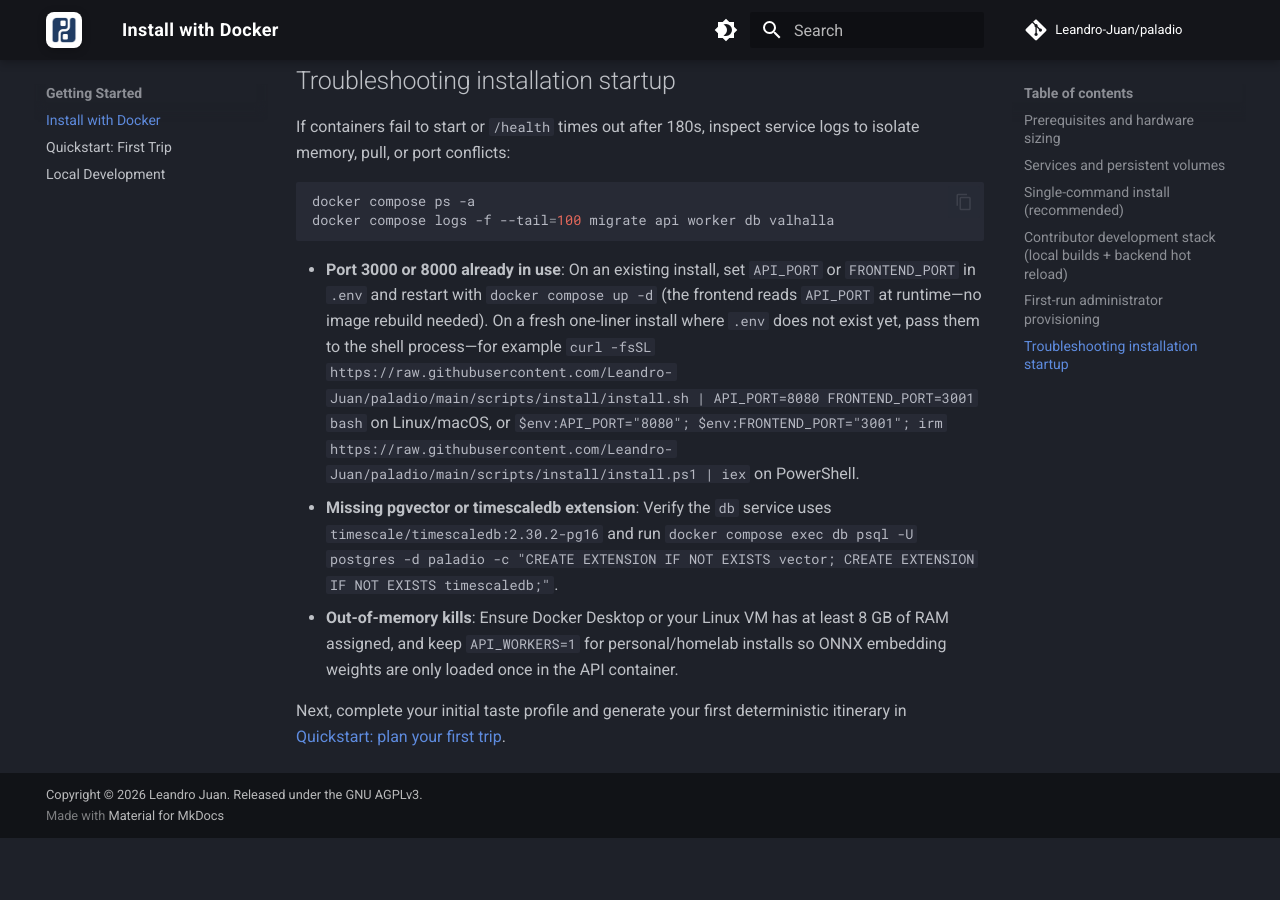
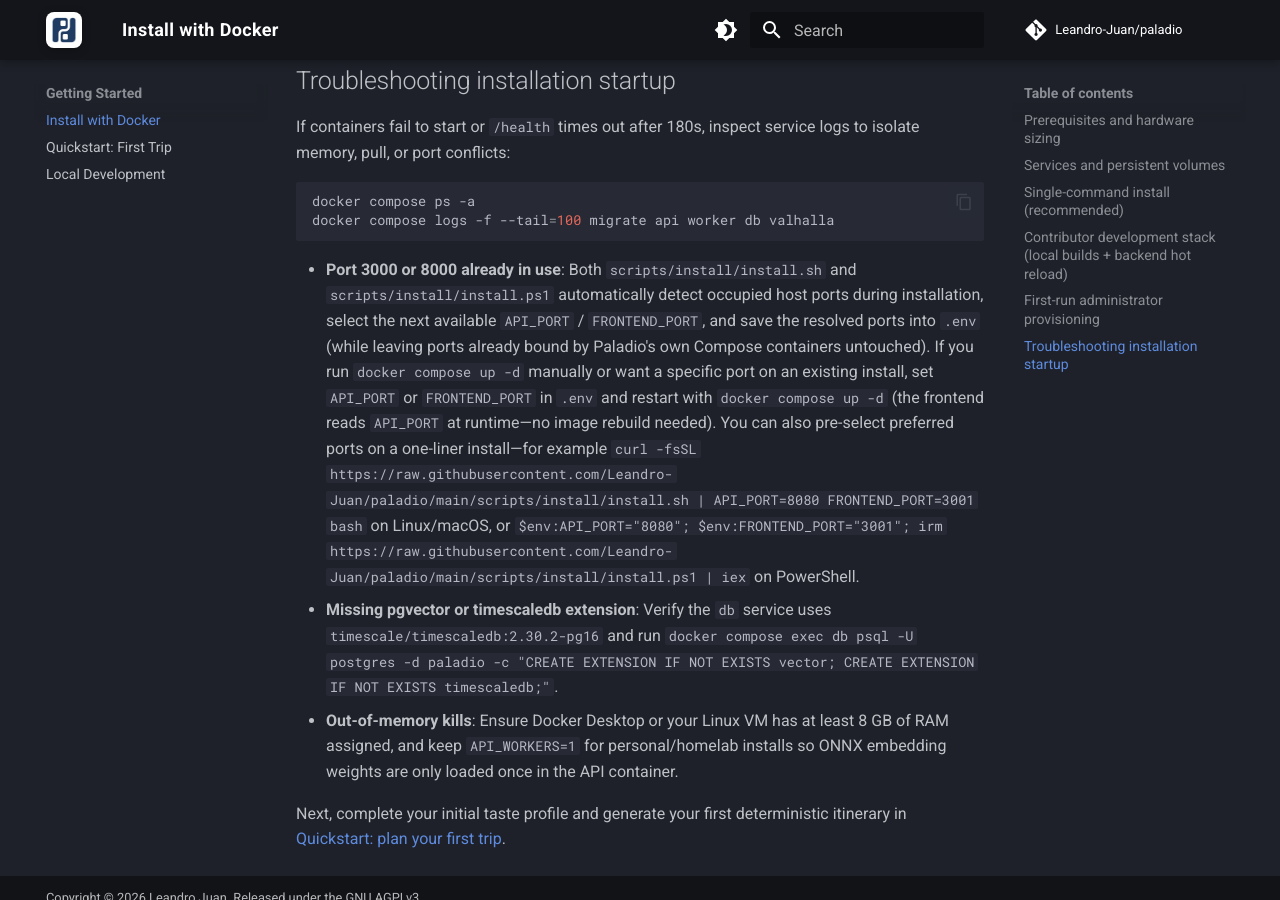
Before and after one commit to Leandro-Juan/paladio, an MkDocs documentation site: the page built from docs/getting-started/installation.md, in a window 1280 px wide and 900 px high, scrolled down 3059 px. Built offline with MkDocs 1.6.1 and Material for MkDocs 9.7.7, drawn with Linux system fonts in a browser that asks for light colours; comment, search, counter and statistics services are not loaded; before the commit the page ends 3897 px from its top, so only the background shows below that.

Commit message:
feat(install): auto-select free ports when defaults are in use
Signed-off-by: Leandro <l.juanalba@proton.me>

````diff
--- a/docs/getting-started/installation.md
+++ b/docs/getting-started/installation.md
@@ -88,7 +88,7 @@ docker compose ps -a
 docker compose logs -f --tail=100 migrate api worker db valhalla
 ```
 
-- **Port 3000 or 8000 already in use**: On an existing install, set `API_PORT` or `FRONTEND_PORT` in `.env` and restart with `docker compose up -d` (the frontend reads `API_PORT` at runtime—no image rebuild needed). On a fresh one-liner install where `.env` does not exist yet, pass them to the shell process—for example `curl -fsSL https://raw.githubusercontent.com/Leandro-Juan/paladio/main/scripts/install/install.sh | API_PORT=8080 FRONTEND_PORT=3001 bash` on Linux/macOS, or `$env:API_PORT="8080"; $env:FRONTEND_PORT="3001"; irm https://raw.githubusercontent.com/Leandro-Juan/paladio/main/scripts/install/install.ps1 | iex` on PowerShell.
+- **Port 3000 or 8000 already in use**: Both `scripts/install/install.sh` and `scripts/install/install.ps1` automatically detect occupied host ports during installation, select the next available `API_PORT` / `FRONTEND_PORT`, and save the resolved ports into `.env` (while leaving ports already bound by Paladio's own Compose containers untouched). If you run `docker compose up -d` manually or want a specific port on an existing install, set `API_PORT` or `FRONTEND_PORT` in `.env` and restart with `docker compose up -d` (the frontend reads `API_PORT` at runtime—no image rebuild needed). You can also pre-select preferred ports on a one-liner install—for example `curl -fsSL https://raw.githubusercontent.com/Leandro-Juan/paladio/main/scripts/install/install.sh | API_PORT=8080 FRONTEND_PORT=3001 bash` on Linux/macOS, or `$env:API_PORT="8080"; $env:FRONTEND_PORT="3001"; irm https://raw.githubusercontent.com/Leandro-Juan/paladio/main/scripts/install/install.ps1 | iex` on PowerShell.
 - **Missing pgvector or timescaledb extension**: Verify the `db` service uses `timescale/timescaledb:2.30.2-pg16` and run `docker compose exec db psql -U postgres -d paladio -c "CREATE EXTENSION IF NOT EXISTS vector; CREATE EXTENSION IF NOT EXISTS timescaledb;"`.
 - **Out-of-memory kills**: Ensure Docker Desktop or your Linux VM has at least 8 GB of RAM assigned, and keep `API_WORKERS=1` for personal/homelab installs so ONNX embedding weights are only loaded once in the API container.
 
````
Also changed, not shown: 2 other files.
